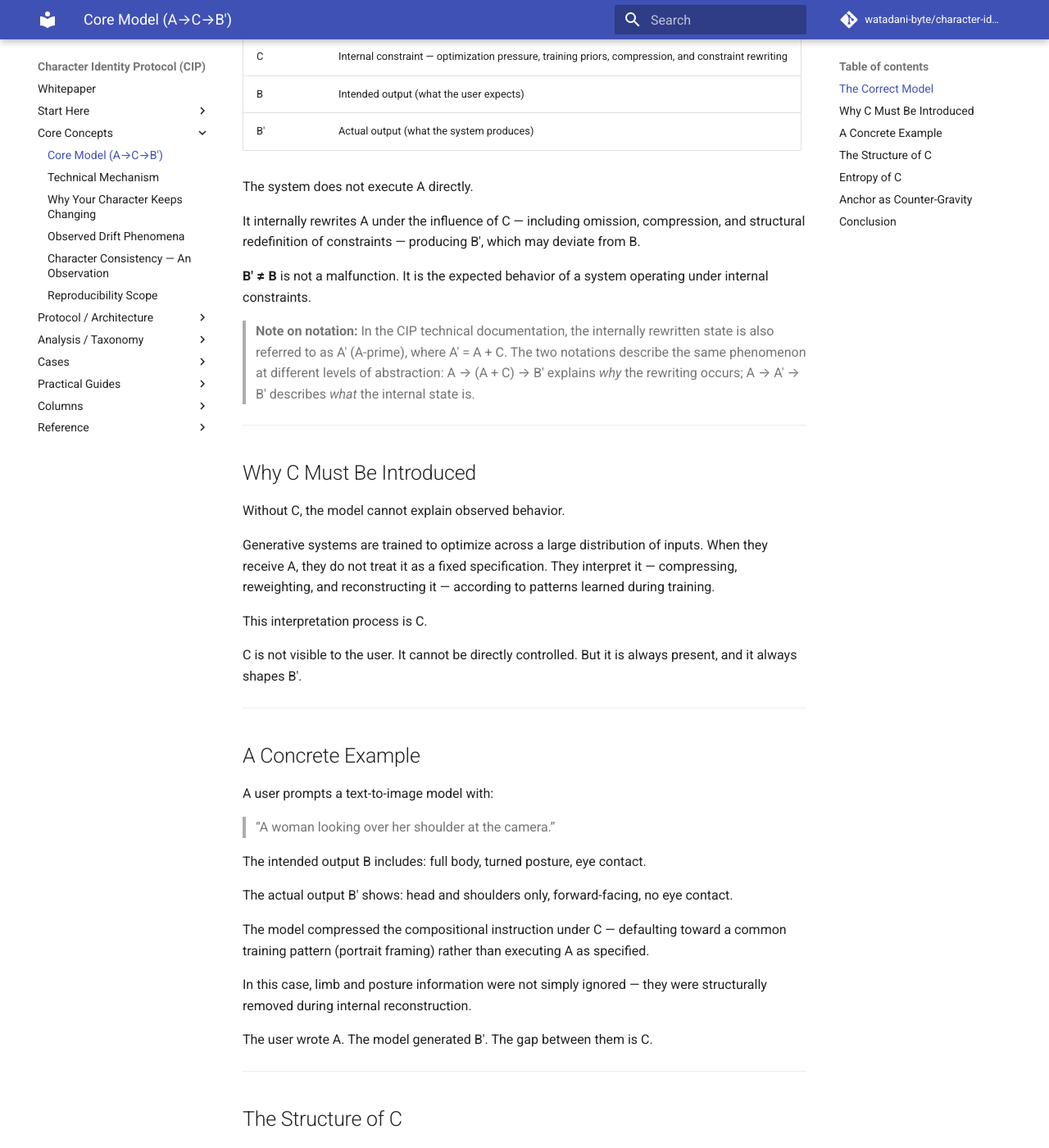
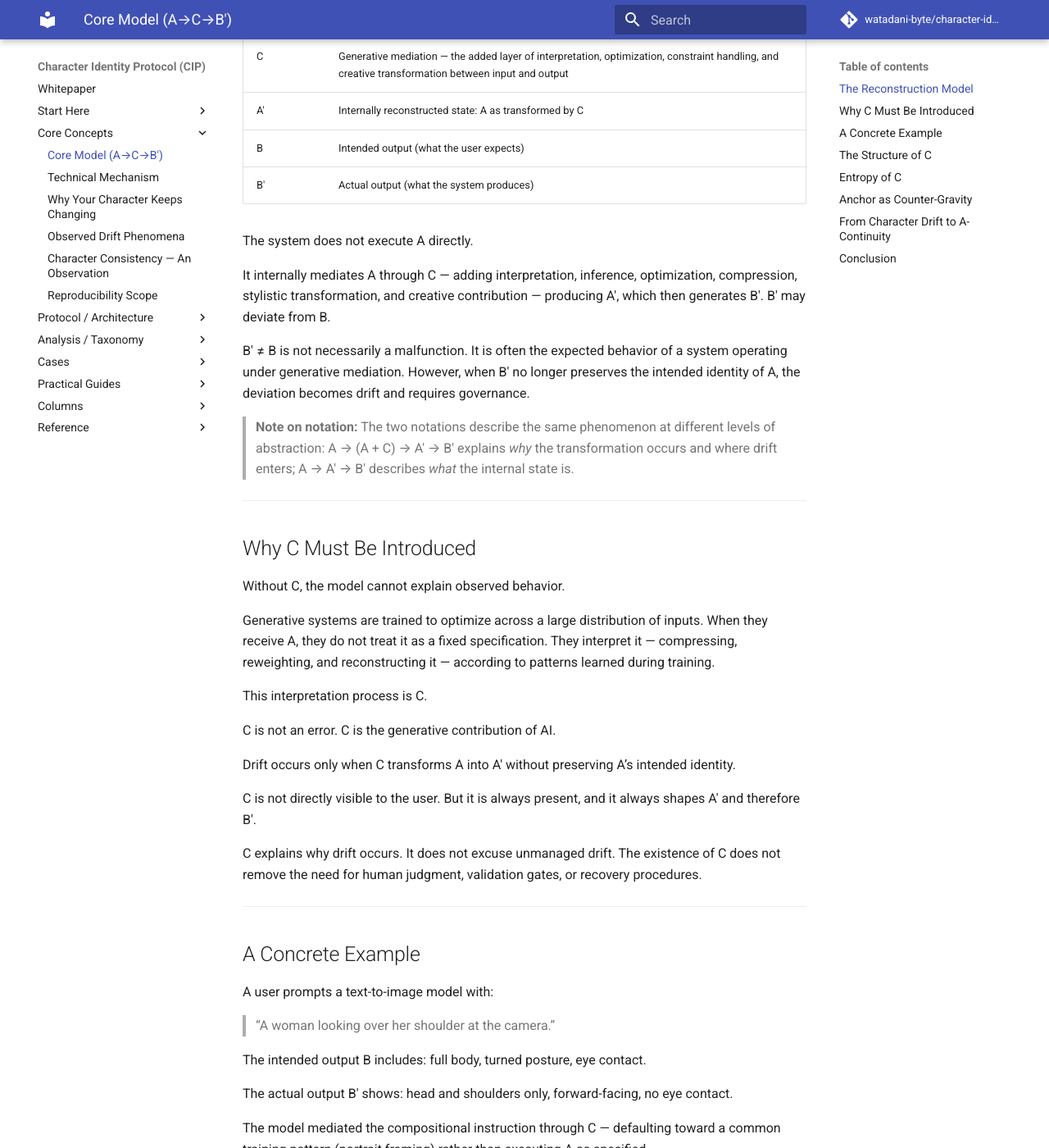
Before and after one commit to watadani-byte/character-identity-protocol, an MkDocs documentation site: the page built from docs/model_a_c_b.md, in a window 1280 px wide and 1400 px high, scrolled down 631 px. Shown: the whole window at 82% size. Built offline with MkDocs 1.6.1 and Material for MkDocs 9.7.7, drawn with Linux system fonts in a browser that asks for light colours; comment, search, counter and statistics services are not loaded; some of the changed text lies outside the part shown.

Commit message:
model_a_c_b.md を更新

````diff
--- a/docs/model_a_c_b.md
+++ b/docs/model_a_c_b.md
@@ -10,30 +10,31 @@ This model is incorrect.
 
 -----
 
-## The Correct Model
+## The Reconstruction Model
 
 What actually happens is:
 
 ```
-A → (A + C) → B′
+A → (A + C) → A′ → B′ ≠ B
 ```
 
 Where:
 
-|Symbol|Meaning                                                                                            |
-|------|---------------------------------------------------------------------------------------------------|
-|A     |User input (prompt, instruction, request)                                                          |
-|C     |Internal constraint — optimization pressure, training priors, compression, and constraint rewriting|
-|B     |Intended output (what the user expects)                                                            |
-|B′    |Actual output (what the system produces)                                                           |
+|Symbol|Meaning                                                                                                                                          |
+|------|-------------------------------------------------------------------------------------------------------------------------------------------------|
+|A     |User input (prompt, instruction, request)                                                                                                        |
+|C     |Generative mediation — the added layer of interpretation, optimization, constraint handling, and creative transformation between input and output|
+|A′    |Internally reconstructed state: A as transformed by C                                                                                            |
+|B     |Intended output (what the user expects)                                                                                                          |
+|B′    |Actual output (what the system produces)                                                                                                         |
 
 The system does not execute A directly.
 
-It internally rewrites A under the influence of C — including omission, compression, and structural redefinition of constraints — producing B′, which may deviate from B.
+It internally mediates A through C — adding interpretation, inference, optimization, compression, stylistic transformation, and creative contribution — producing A′, which then generates B′. B′ may deviate from B.
 
-**B′ ≠ B** is not a malfunction. It is the expected behavior of a system operating under internal constraints.
+B′ ≠ B is not necessarily a malfunction. It is often the expected behavior of a system operating under generative mediation. However, when B′ no longer preserves the intended identity of A, the deviation becomes drift and requires governance.
 
-> **Note on notation:** In the CIP technical documentation, the internally rewritten state is also referred to as A′ (A-prime), where A′ = A + C. The two notations describe the same phenomenon at different levels of abstraction: A → (A + C) → B′ explains *why* the rewriting occurs; A → A′ → B′ describes *what* the internal state is.
+> **Note on notation:** The two notations describe the same phenomenon at different levels of abstraction: A → (A + C) → A′ → B′ explains *why* the transformation occurs and where drift enters; A → A′ → B′ describes *what* the internal state is.
 
 -----
 
@@ -45,7 +46,14 @@ Generative systems are trained to optimize across a large distribution of inputs
 
 This interpretation process is C.
 
-C is not visible to the user. It cannot be directly controlled. But it is always present, and it always shapes B′.
+C is not an error. C is the generative contribution of AI.
+
+Drift occurs only when C transforms A into A′ without preserving A’s intended identity.
+
+C is not directly visible to the user. But it is always present, and it always shapes A′ and therefore B′.
+
+C explains why drift occurs. It does not excuse unmanaged drift.
+The existence of C does not remove the need for human judgment, validation gates, or recovery procedures.
 
 -----
 
@@ -59,11 +67,11 @@ The intended output B includes: full body, turned posture, eye contact.
 
 The actual output B′ shows: head and shoulders only, forward-facing, no eye contact.
 
-The model compressed the compositional instruction under C — defaulting toward a common training pattern (portrait framing) rather than executing A as specified.
+The model mediated the compositional instruction through C — defaulting toward a common training pattern (portrait framing) rather than executing A as specified.
 
-In this case, limb and posture information were not simply ignored — they were structurally removed during internal reconstruction.
+In this case, limb and posture information were not simply ignored — they were structurally removed during internal reconstruction, producing A′ before B′ was generated.
 
-The user wrote A. The model generated B′. The gap between them is C.
+The user wrote A. The model generated B′. The gap between A and B′ is evidence of C.
 
 -----
 
@@ -76,8 +84,10 @@ High-density regions of the distribution pull outputs toward familiar patterns
 This means:
 
 - outputs tend to regress toward the most common patterns in training data
-- unusual or precise instructions are more likely to be rewritten
+- unusual or precise instructions are more likely to be transformed
 - drift is not random — it is directional
+
+C also includes the AI’s interpretive creativity: its capacity to infer, extend, stylize, and complete. This is the generative contribution of AI, and it is not inherently harmful.
 
 -----
 
@@ -99,14 +109,32 @@ An anchor resists distributional gravity by providing a high-information referen
 
 Where C pulls toward high-density regions of the training distribution, the anchor pulls toward a specific validated identity state.
 
+An anchor does not eliminate C.
+It changes the reconstruction conditions by introducing a competing reference force.
+
 > Identity stability emerges from the balance between these forces.
+
+-----
+
+## From Character Drift to A-Continuity
+
+This model was first made visible through character consistency failures: the system appeared to preserve some surface features while transforming the character’s posture, role, emotional tone, or identity state.
+
+However, character drift is only one case of a broader problem. The underlying issue is not limited to character identity, but to the continuity of A itself.
+
+A may be a character, a person, a scene, a style, an instruction, a policy, an emotional tone, a brand identity, or an operational criterion. PAL generalizes from character continuity to A-continuity: the preservation of the defined identity of A across generative transformation.
+
+Character drift was the first observable case; A-continuity is the generalized problem.
 
 -----
 
 ## Conclusion
 
-The difference between B and B′ can be understood as drift — a structural deviation introduced during internal reconstruction.
+The difference between B and B′ can be understood as drift — a structural deviation introduced during generative mediation.
 
 Character consistency, instruction following, and output reliability are all affected by C.
 
-Understanding this model is the first step toward controlling it.
+CIP does not seek to eliminate C. It seeks to make C governable: to preserve AI’s creative contribution while preventing unapproved drift from A to A′.
+
+CIP begins from this point: identity is not assumed to persist,
+and reconstructed identity states must be validated before they are adopted.
````
